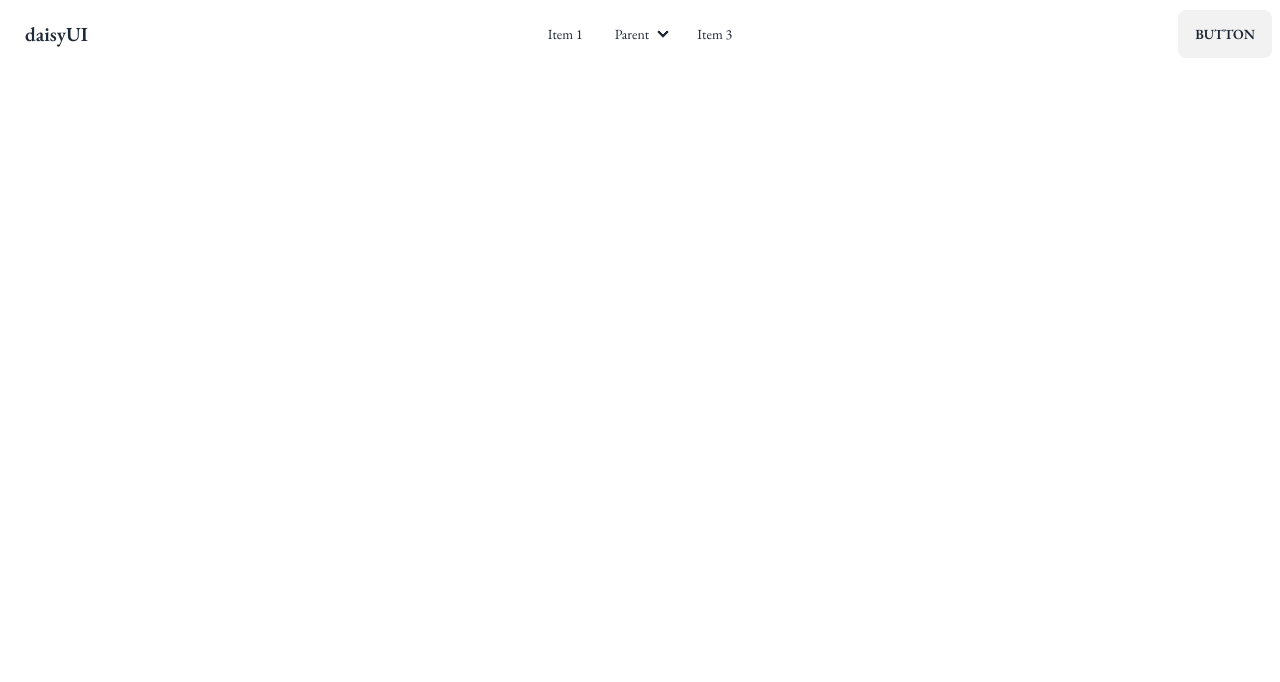
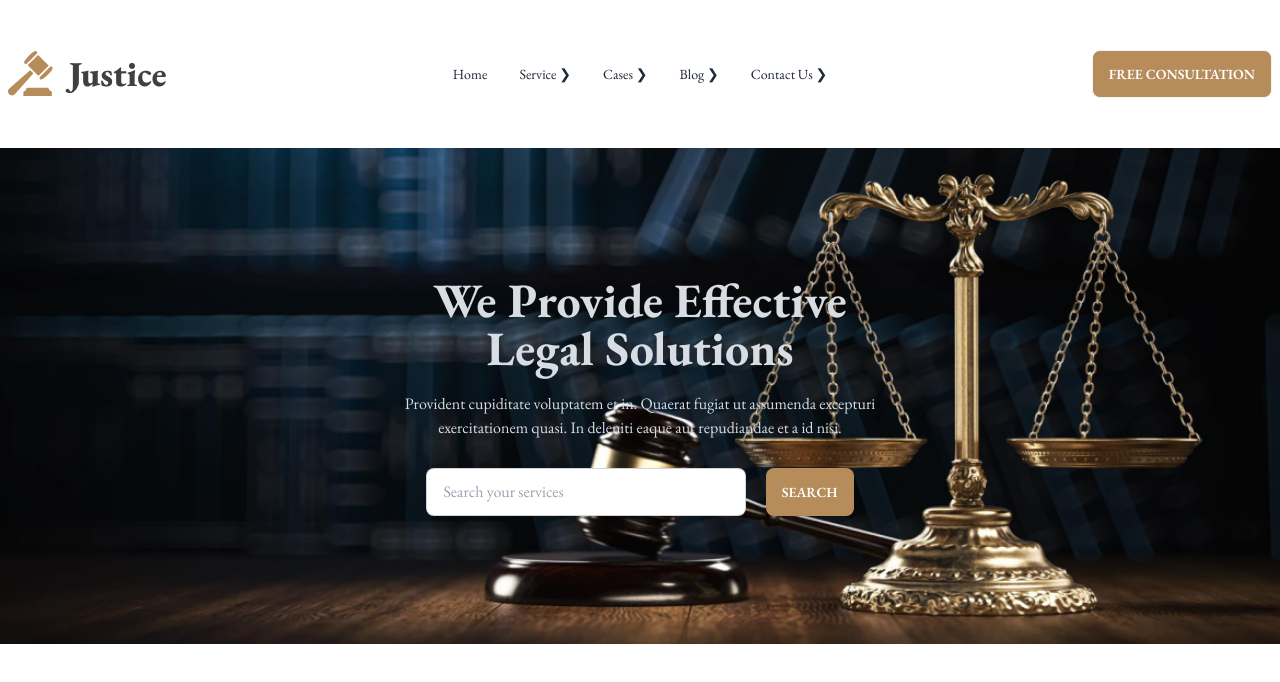
Before and after one commit to siraj3838/module-justisce, a plain HTML site: page index.html in a window 1280 px wide. Drawn offline with nearby package versions, Linux system fonts and the light colour scheme.

Commit message:
my banner sector done

```diff
--- a/index.html
+++ b/index.html
@@ -14,17 +14,24 @@
     <link rel="preconnect" href="https://fonts.googleapis.com">
     <link rel="preconnect" href="https://fonts.gstatic.com" crossorigin>
     <link href="https://fonts.googleapis.com/css2?family=EB+Garamond:wght@400;500;600;700;800&display=swap" rel="stylesheet">
+    <!-- this poppins font -->
+    <link rel="preconnect" href="https://fonts.googleapis.com">
+    <link rel="preconnect" href="https://fonts.gstatic.com" crossorigin>
+    <link href="https://fonts.googleapis.com/css2?family=Poppins:wght@400;500;600;700&display=swap" rel="stylesheet">
     <style>
         .font-family{
             font-family: 'EB Garamond', serif;
+        }
+        .font-poppins{
+            font-family: 'Poppins', sans-serif;
         }
     </style>
 </head>
 <body class="font-family">
 
 
-    <header class="md:container md:max-auto">
-        <section>
+    <header>
+        <section class="max-w-screen-xl mx-auto my-10">
             <div class="navbar bg-base-100">
                 <div class="navbar-start">
                   <div class="dropdown">
@@ -32,36 +39,45 @@
                       <svg xmlns="http://www.w3.org/2000/svg" class="h-5 w-5" fill="none" viewBox="0 0 24 24" stroke="currentColor"><path stroke-linecap="round" stroke-linejoin="round" stroke-width="2" d="M4 6h16M4 12h8m-8 6h16" /></svg>
                     </label>
                     <ul tabindex="0" class="menu menu-sm dropdown-content mt-3 z-[1] p-2 shadow bg-base-100 rounded-box w-52">
-                      <li><a>Item 1</a></li>
-                      <li>
-                        <a>Parent</a>
-                        <ul class="p-2">
-                          <li><a>Submenu 1</a></li>
-                          <li><a>Submenu 2</a></li>
-                        </ul>
-                      </li>
-                      <li><a>Item 3</a></li>
+                      <li><a>Home</a></li>
+                      <li><a>Service❯</a></li>
+                      <li><a>Cases ❯</a></li>
+                      <li><a>Blog ❯</a></li>
+                      <li><a>Contact Us ❯</a></li>
                     </ul>
                   </div>
-                  <a class="btn btn-ghost normal-case text-xl">daisyUI</a>
+                  <img src="images/logo2.png" alt="">
                 </div>
                 <div class="navbar-center hidden lg:flex">
                   <ul class="menu menu-horizontal px-1">
-                    <li><a>Item 1</a></li>
-                    <li tabindex="0">
-                      <details>
-                        <summary>Parent</summary>
-                        <ul class="p-2">
-                          <li><a>Submenu 1</a></li>
-                          <li><a>Submenu 2</a></li>
-                        </ul>
-                      </details>
-                    </li>
-                    <li><a>Item 3</a></li>
+                    <li><a>Home</a></li>
+                      <li><a>Service ❯</a></li>
+                      <li><a>Cases ❯</a></li>
+                      <li><a>Blog ❯</a></li>
+                      <li><a>Contact Us ❯</a></li>
                   </ul>
                 </div>
                 <div class="navbar-end">
-                  <a class="btn">Button</a>
+                  <a class="btn bg-[#B68C5A] rounded-lg text-white text-1xl font-semibold">Free Consultation</a>
+                </div>
+              </div>
+        </section>
+        <!-- this banner section -->
+        <section class="max-w-screen-xl mx-auto">
+            <div class="lg:py-28 lg:px-96" style="background-image: url('images/banner.png');background-repeat: no-repeat; background-position: 100%; background-size: cover;">
+                <div class="hero-overlay bg-opacity-60"></div>
+                <div class="hero-content text-center text-neutral-content">
+                  <div class="">
+                    <h1 class="mb-5 text-5xl font-bold">
+                        We Provide Effective<br>
+                        Legal Solutions</h1>
+                    <p class="mb-5">Provident cupiditate voluptatem et in. Quaerat fugiat ut assumenda excepturi exercitationem quasi. In deleniti eaque aut repudiandae et a id nisi.</p>
+                    <div class="space-y-2 lg:space-x-4">
+                        <input type="text" placeholder="Search your services" class="input input-bordered w-full max-w-xs" />
+                        <button class="btn border-none bg-[#B68C5A] rounded-lg text-white">Search</button>
+                    </div>
+
+                  </div>
                 </div>
               </div>
         </section>
```
